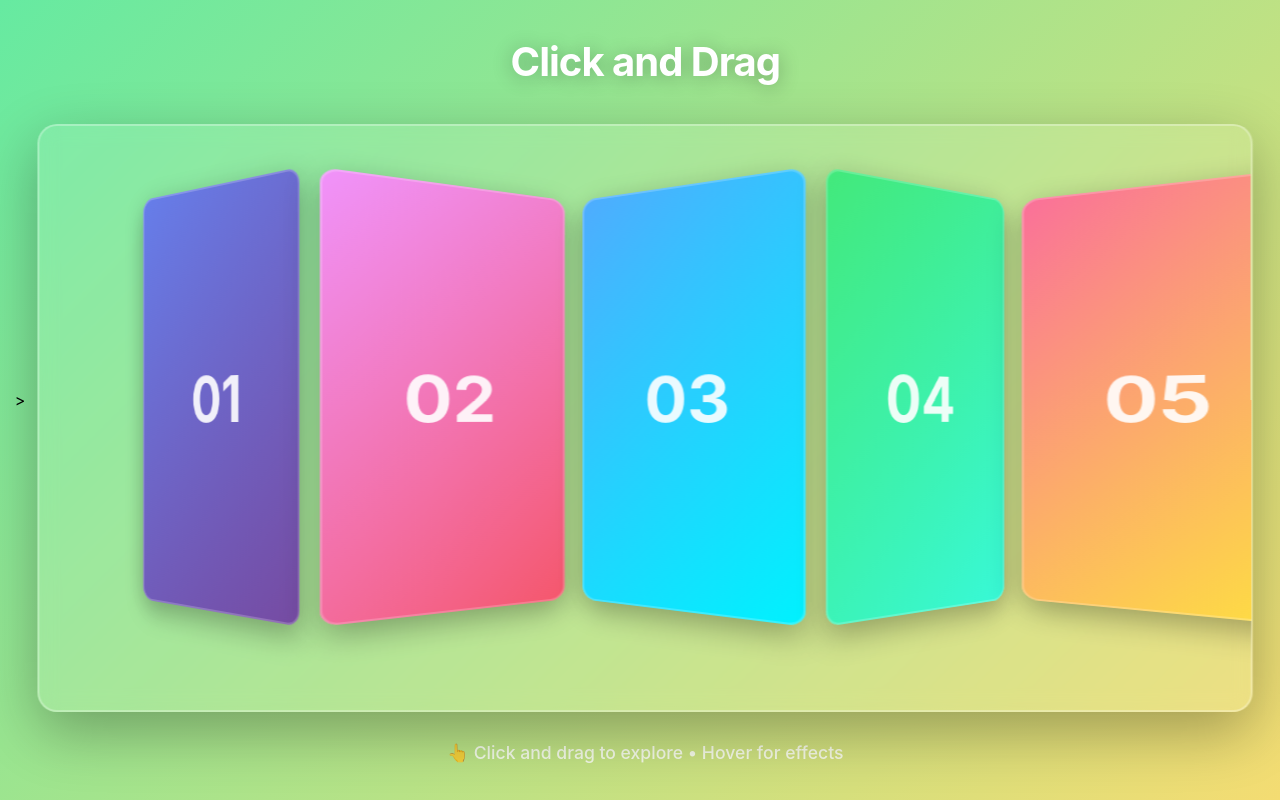
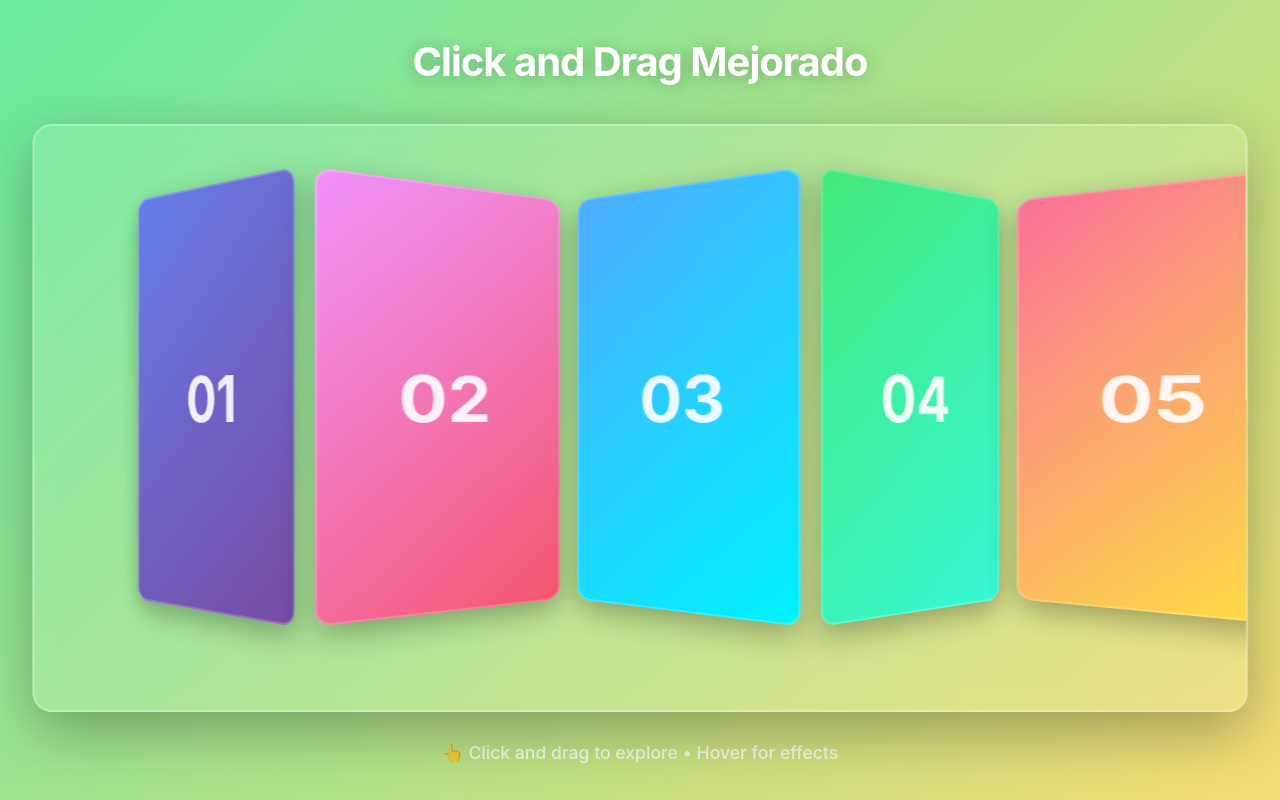
Before and after one commit to VanessaTorres004/tarea7-retojs, a plain HTML site: page index.html in a window 1280 px wide. Drawn offline with Linux system fonts and the light colour scheme.

Commit message:
titulo actualizado

```diff
--- a/index.html
+++ b/index.html
@@ -6,11 +6,11 @@
   <title>Click and Drag</title>
   <link rel="icon" href="https://fav.farm/✅" >
   <link rel="stylesheet" href="style.css">
->
+
 </head>
 <body>
   <div class="container">
-    <h1 class="title">Click and Drag</h1>
+    <h1 class="title">Click and Drag Mejorado</h1>
     <div class="items">
       <div class="item">01</div>
       <div class="item">02</div>
```
